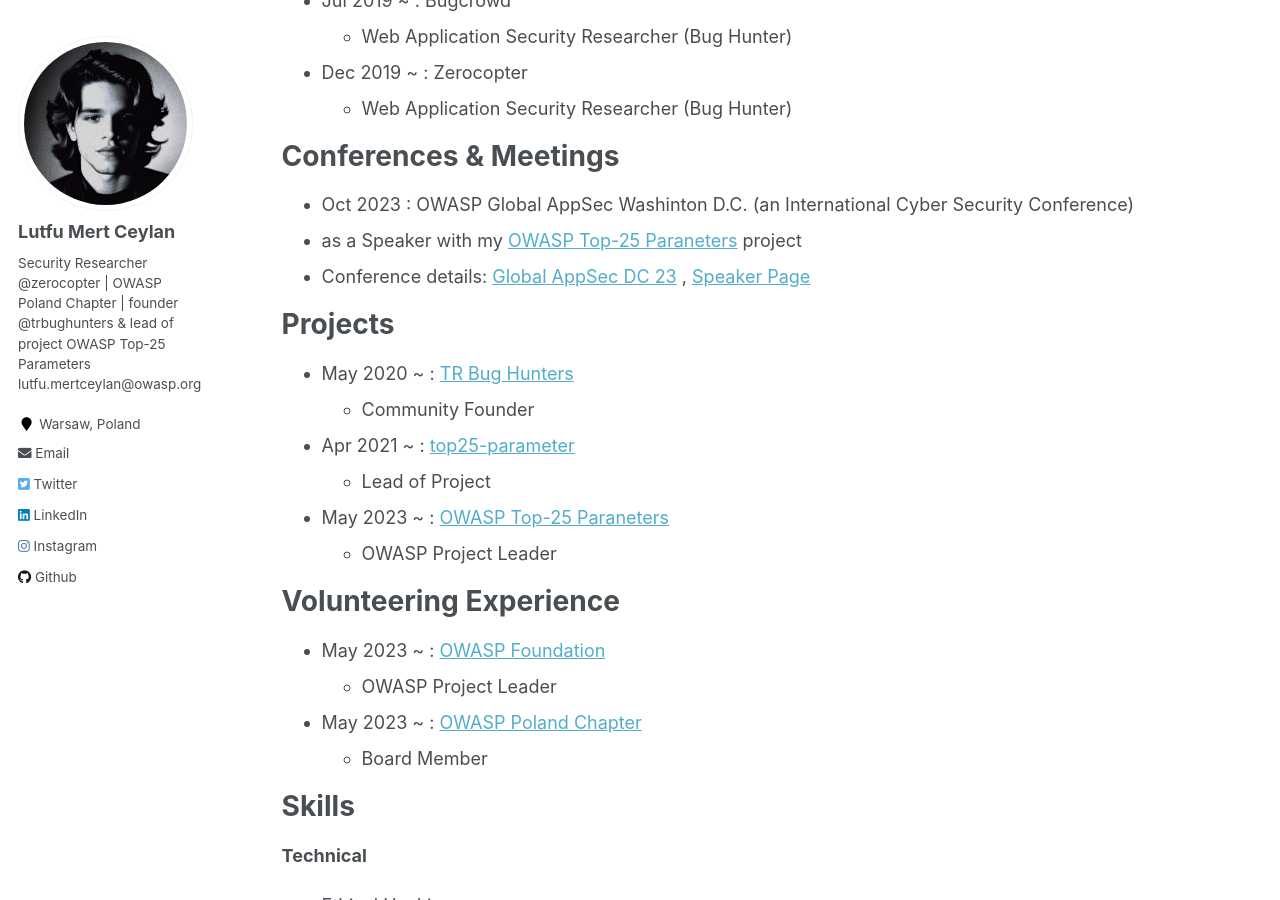
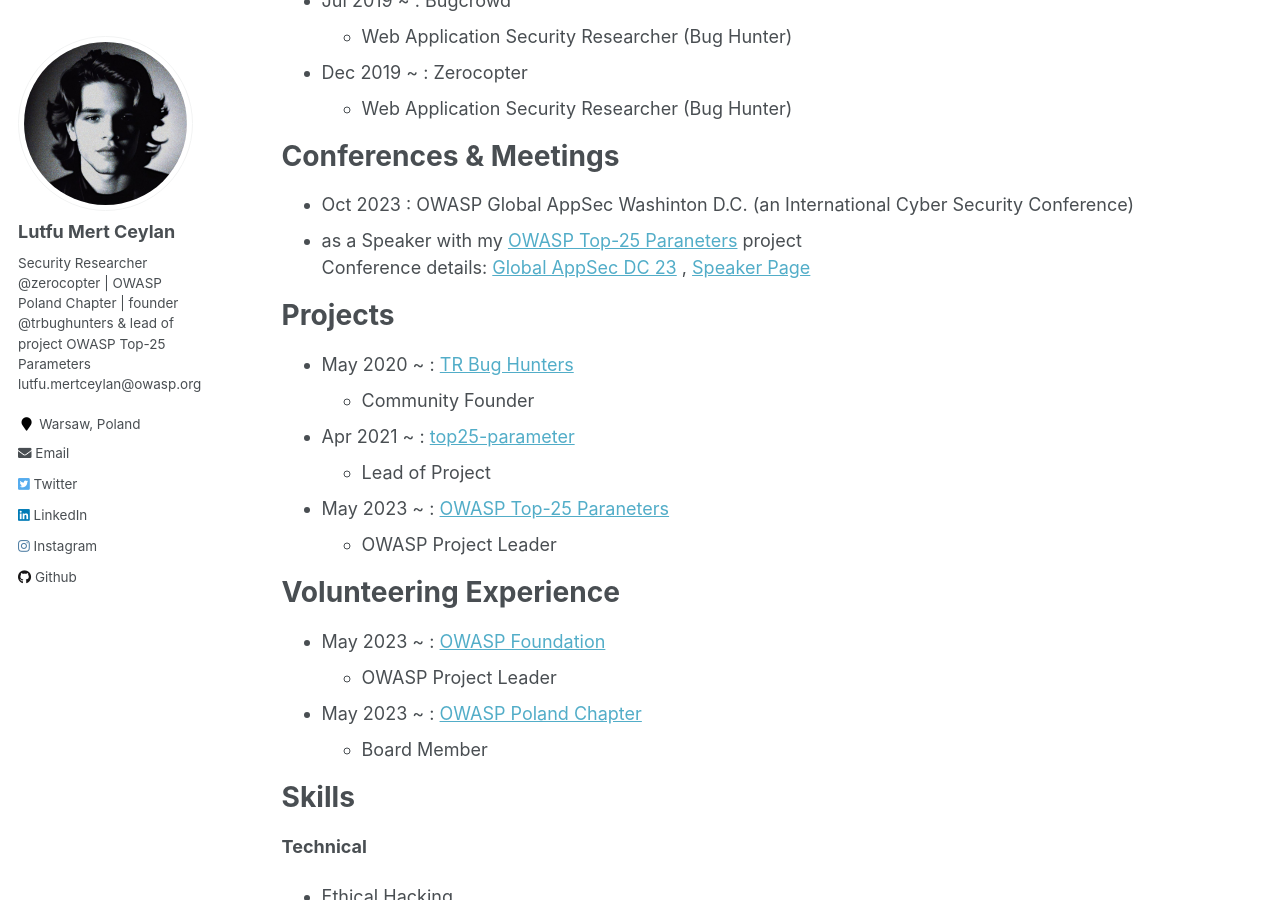
Before and after one commit to lutfumertceylan/mywebsite, a Jekyll site: the page built from _pages/cv.md, in a window 1280 px wide and 900 px high, scrolled down 393 px. Built offline with Jekyll 4.4.1, drawn with Linux system fonts in a browser that asks for light colours.

Commit message:
Update cv.md

```diff
--- a/_pages/cv.md
+++ b/_pages/cv.md
@@ -31,8 +31,7 @@ Conferences & Meetings
 ======
 
 *  Oct 2023 : OWASP Global AppSec Washinton D.C. (an International Cyber Security Conference)
-  - as a Speaker with my [OWASP Top-25 Paraneters](https://owasp.org/www-project-top-25-parameters/) project
-  - Conference details: [Global AppSec DC 23](https://dc.globalappsec.org) , [Speaker Page](https://owasp2023globalappsecwashin.sched.com/directory/speakers)
+  - as a Speaker with my [OWASP Top-25 Paraneters](https://owasp.org/www-project-top-25-parameters/) project <br> Conference details: [Global AppSec DC 23](https://dc.globalappsec.org) , [Speaker Page](https://owasp2023globalappsecwashin.sched.com/directory/speakers)
 
 Projects
 ======
```
